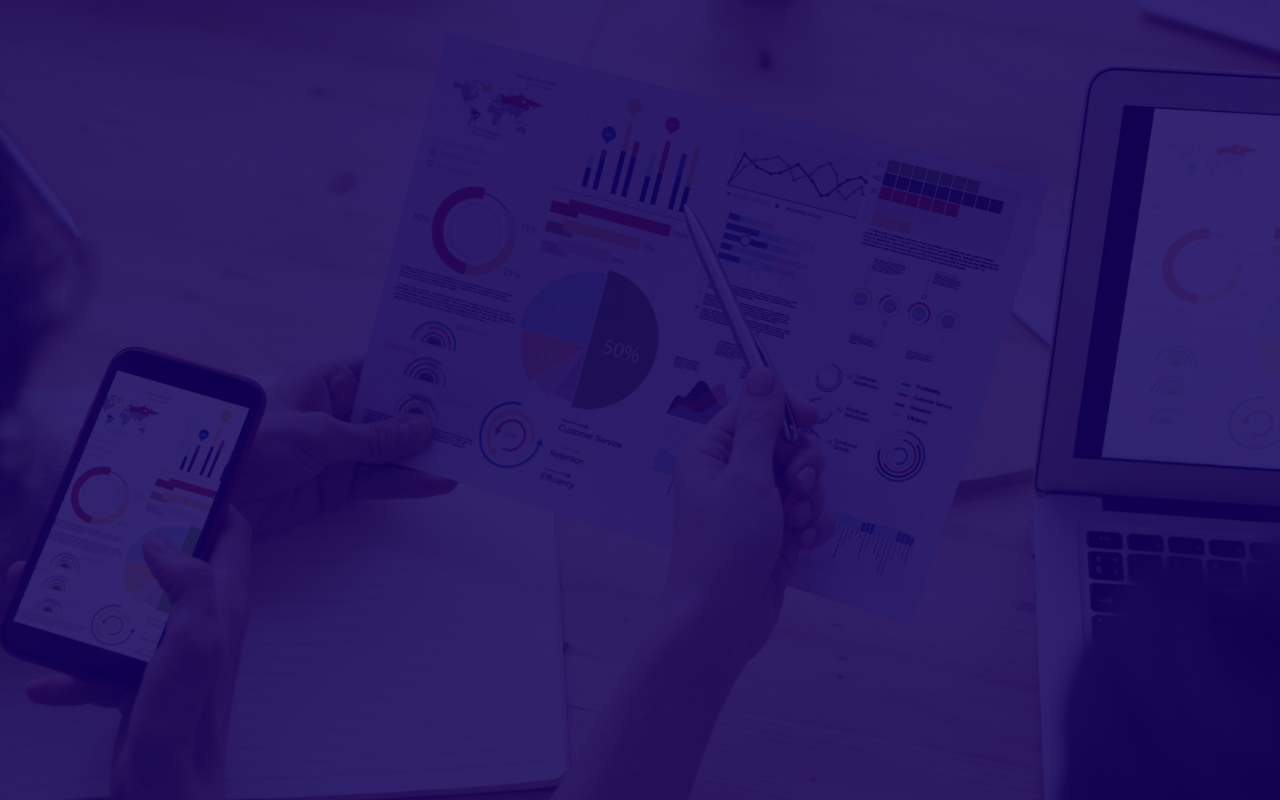
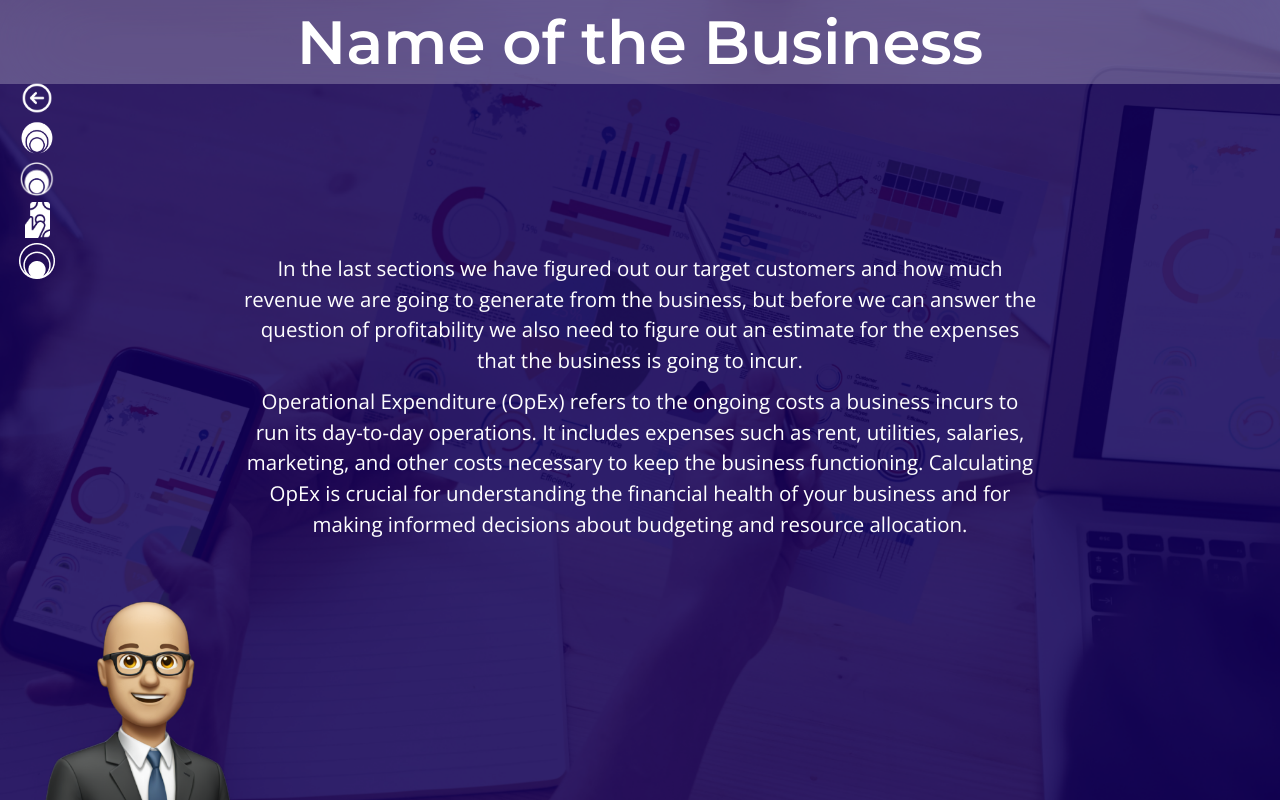
Before and after one commit to redxwelingkar/Biz-Sim-V2, a React (Vite) app: page /Biz-Sim-V2/towards-opex in a window 1280 px wide. Before the commit this address had no page. Built offline with nearby package versions, Linux system fonts and the light colour scheme.

Commit message:
Add TowardsOpEx page with routing, assets and styles

```diff
--- a/src/App.tsx
+++ b/src/App.tsx
@@ -11,6 +11,7 @@ import TowardsCSP from "./pages/CSP/TowardsCSP";
 import CSP from "./pages/CSP/CSP";
 import TowardsSOM from "./pages/SOM/TowardsSOM";
 import SOM from "./pages/SOM/SOM";
+import TowardsOpEx from "./pages/OpEx/TowardsOpEx";
 
 function App() {
   return (
@@ -28,6 +29,7 @@ function App() {
           <Route path="/Biz-Sim-V2/csp" element={<CSP/>} />
           <Route path="/Biz-Sim-V2/towards-som" element={<TowardsSOM/>} />
           <Route path="/Biz-Sim-V2/som" element={<SOM/>} />
+          <Route path="/Biz-Sim-V2/towards-opex" element={<TowardsOpEx/>} />
         </Routes>
       </BrowserRouter>
     </>
--- /dev/null
+++ b/src/css/TowardsOpEx.css
@@ -0,0 +1,90 @@
+.towards-opex {
+    text-align: center;
+}
+
+.towards-opex .transition-items {
+    opacity: 0;
+    transition: opacity 0.8s ease-in-out;
+}
+
+.towards-opex .transition-items.visible {
+    opacity: 1;
+}
+
+.towards-opex .learn-more-button:hover {
+    transform: translateY(-1px);
+}
+
+.towardsOpEx-link {
+    background: none;
+    border: none;
+    color: #ced7ff;
+    text-decoration: underline;
+    font-weight: 600;
+    font-size: 1.15rem;
+    cursor: pointer;
+    transition: color 0.2s ease;
+}
+
+.towardsOpEx-link:hover {
+    color: #ffffff;
+}
+
+.towardsOpEx-question {
+    font-size: 1.35rem;
+    font-weight: 600;
+    margin-top: 0.5rem;
+}
+
+.towardsOpEx-yesno-container {
+    display: flex;
+    justify-content: center;
+    gap: 1.75rem;
+    flex-wrap: wrap;
+    margin-top: 0.5rem;
+}
+
+.towardsOpEx-option {
+    display: flex;
+    flex-direction: column;
+    align-items: center;
+    gap: 0.75rem;
+}
+
+.towardsOpEx-choice {
+    background: #fff;
+    color: #2b1359;
+    border: none;
+    border-radius: 18px;
+    font-weight: 700;
+    font-size: 1.05rem;
+    padding: 0.85rem 3.2rem;
+    cursor: pointer;
+    letter-spacing: 0.08em;
+    text-transform: uppercase;
+    box-shadow: 0 12px 25px rgba(0, 0, 0, 0.25);
+    transition: transform 0.2s ease;
+}
+
+.towardsOpEx-choice:hover {
+    transform: translateY(-1px);
+}
+
+.towardsOpEx-label {
+    font-size: 1rem;
+    font-weight: 600;
+}
+
+@media (max-width: 768px) {
+    .towards-opex .text-two {
+        font-size: 1rem;
+    }
+
+    .towardsOpEx-choice {
+        width: 100%;
+    }
+
+    .towards-opex .body-container {
+        padding: 0 1.25rem 4rem;
+    }
+}
--- /dev/null
+++ b/src/pages/OpEx/TowardsOpEx.tsx
@@ -0,0 +1,112 @@
+import Header from "../../components/Header";
+import BackButton from "../../components/BackButton";
+import TransitionWrapper from "../../components/TransitionWrapper";
+import Avatar from "../../components/Avatar";
+import { useState } from "react";
+import { useNavigate } from "react-router-dom";
+import "../../css/TowardsOpEx.css";
+import tamIcon from "../../assets/img/tam-icon.png";
+import samIcon from "../../assets/img/sam-icon.png";
+import cspIcon from "../../assets/img/csp-icon.png";
+import somIcon from "../../assets/img/som-icon.png";
+
+const TowardsOpEx = () => {
+    const [onNext, setOnNext] = useState(false);
+    const navigate = useNavigate();
+
+    const handleNextClick = () => setOnNext(true);
+    const handleYesClick = () => navigate("/Biz-Sim-V2/opex-calculation");
+    const handleNoClick = () => navigate("/Biz-Sim-V2/towards-som");
+
+    return (
+        <div className="towards-opex">
+            <Header />
+            <BackButton topOffset="10vh" />
+            <Avatar />
+            <div className="indicatorIcon-container">
+                <div className="Icon-div">
+                    <img src={tamIcon} alt="TAM-Icon" className="Tam-Icon" />
+                </div>
+                <div className="Icon-div">
+                    <img src={samIcon} alt="SAM-Icon" className="Tam-Icon" />
+                </div>
+                <div className="Icon-div">
+                    <img src={cspIcon} alt="CSP-Icon" className="CSP-Icon" />
+                </div>
+                <div className="Icon-div">
+                    <img src={somIcon} alt="SOM-Icon" className="SOM-Icon" />
+                </div>
+            </div>
+            <div className="body-container">
+                {!onNext && (
+                    <TransitionWrapper delays={[1500, 3500, 5500]}>
+                        {(visibleStates) => (
+                            <div className="texts-container">
+                                <p
+                                    className={`transition-items text-two ${visibleStates[0] ? "visible" : ""}`}
+                                >
+                                    In the last sections we have figured out our target customers and how much revenue we are going to generate from the business, but before we can answer the question of profitability we also need to figure out an estimate for the expenses that the business is going to incur.
+                                </p>
+                                <p
+                                    className={`transition-items text-two ${visibleStates[1] ? "visible" : ""}`}
+                                >
+                                    Operational Expenditure (OpEx) refers to the ongoing costs a business incurs to run its day-to-day operations. It includes expenses such as rent, utilities, salaries, marketing, and other costs necessary to keep the business functioning. Calculating OpEx is crucial for understanding the financial health of your business and for making informed decisions about budgeting and resource allocation.
+                                </p>
+                                <button
+                                    type="button"
+                                    className={`learn-more-button transition-items ${visibleStates[2] ? "visible" : ""}`}
+                                    onClick={handleNextClick}
+                                >
+                                    Next
+                                </button>
+                            </div>
+                        )}
+                    </TransitionWrapper>
+                )}
+                {onNext && (
+                    <TransitionWrapper delays={[1200, 2400, 3600, 4800]}>
+                        {(visibleStates) => (
+                            <div className="texts-container">
+                                <p
+                                    className={`transition-items text-two ${visibleStates[0] ? "visible" : ""}`}
+                                >
+                                    The next section is going to be about Operational Expenditure, which refers to the ongoing costs a business incurs to run its day-to-day activities. It includes a wide range of costs that can be both fixed (e.g., rent, salaries) and variable (e.g., marketing, utilities that fluctuate with usage).
+                                </p>
+                                <button
+                                    type="button"
+                                    className={`transition-items towardsOpEx-link ${visibleStates[1] ? "visible" : ""}`}
+                                    onClick={handleYesClick}
+                                >
+                                    Click here to learn more about OpEx
+                                </button>
+                                <p
+                                    className={`transition-items towardsOpEx-question ${visibleStates[2] ? "visible" : ""}`}
+                                >
+                                    Are you ready to move on to OpEx?
+                                </p>
+                                <div
+                                    className={`transition-items towardsOpEx-yesno-container ${visibleStates[3] ? "visible" : ""}`}
+                                >
+                                    <div className="towardsOpEx-option">
+                                        <button type="button" className="towardsOpEx-choice" onClick={handleNoClick}>
+                                            NO
+                                        </button>
+                                        <div className="towardsOpEx-label">Go Back to SOM</div>
+                                    </div>
+                                    <div className="towardsOpEx-option">
+                                        <button type="button" className="towardsOpEx-choice" onClick={handleYesClick}>
+                                            YES
+                                        </button>
+                                        <div className="towardsOpEx-label">Proceed to OpEx</div>
+                                    </div>
+                                </div>
+                            </div>
+                        )}
+                    </TransitionWrapper>
+                )}
+            </div>
+        </div>
+    );
+};
+
+export default TowardsOpEx;
```
Also changed, not shown: src/assets/img/som-icon.png (added).
